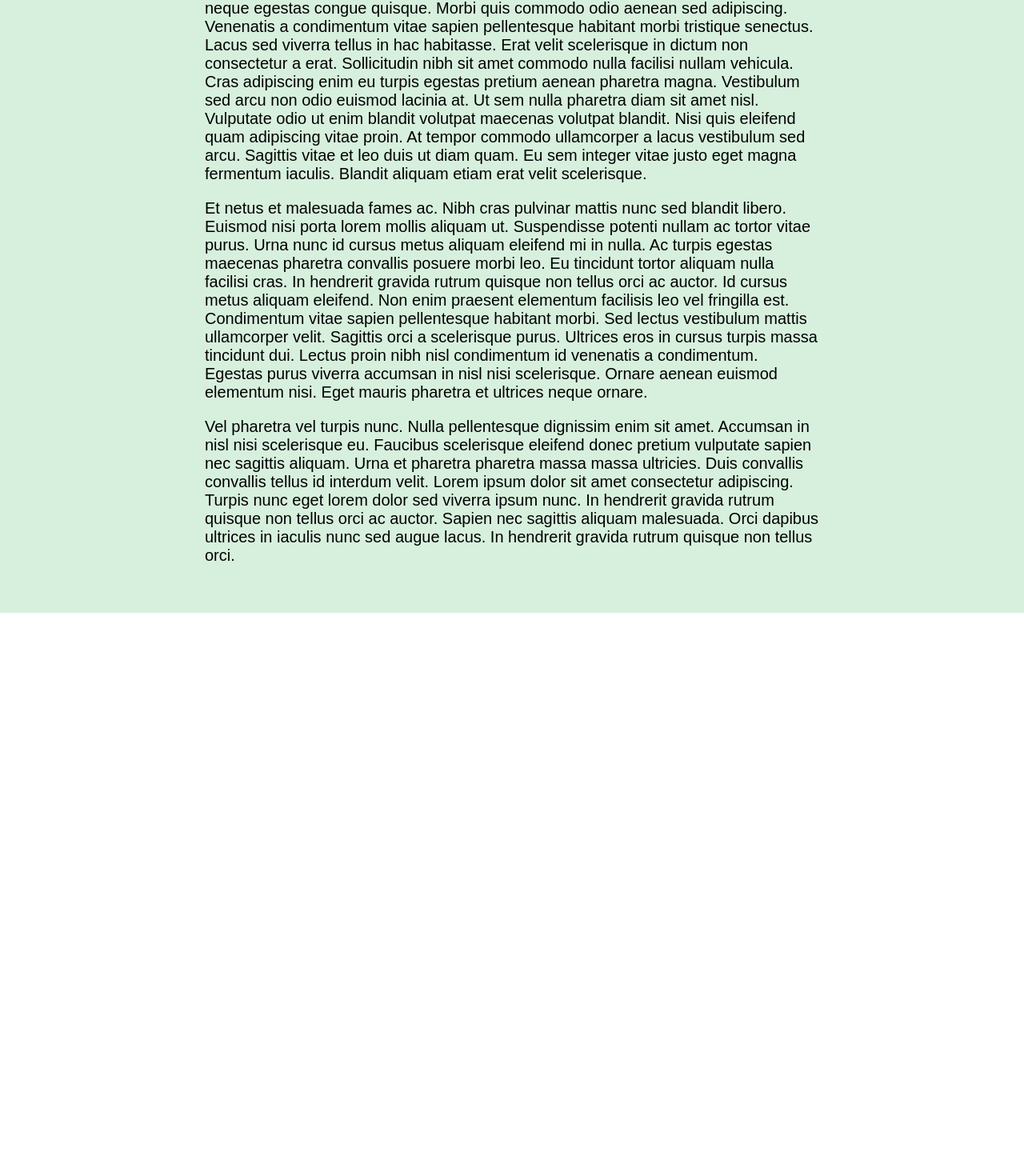
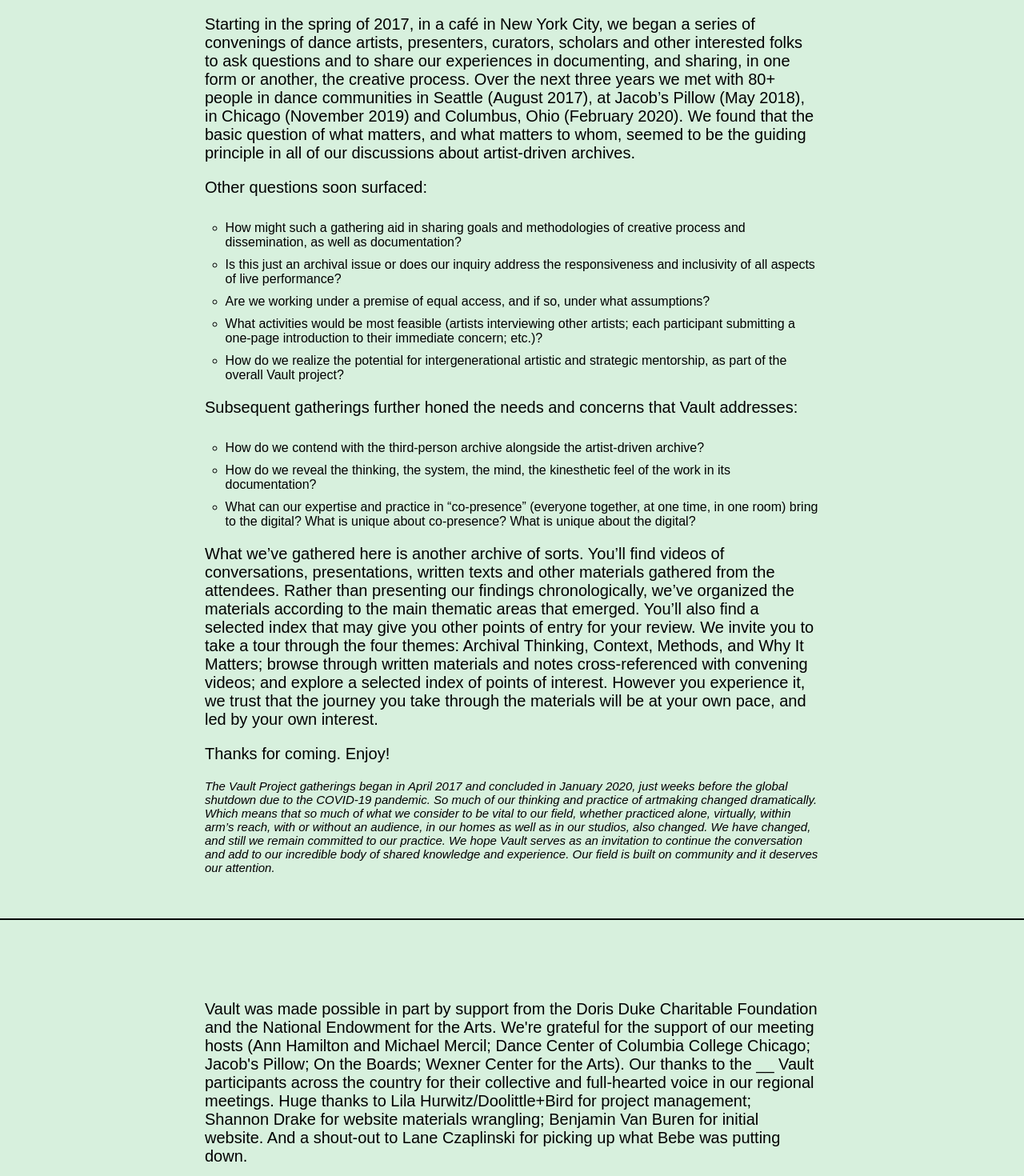
Before and after one commit to ampersand-paris/VAULT, a React (Create React App) app: page / in a window 1280 px wide. Shown: the part 897-2367 px from the top of the page at 80% size. Before the commit the page ends 1663 px from the top, so only its background shows below. Built offline with nearby package versions, Linux system fonts and the light colour scheme; a web font is replaced by a local one.

Commit message:
homepage copy

```diff
--- a/src/Home.js
+++ b/src/Home.js
@@ -11,9 +11,30 @@ function Home() {
         </div>
         <section className="home-section-padding flex column al-center mint-green top-black-border">
           <div className="home-text-width">
-            <p>Lorem ipsum dolor sit amet, consectetur adipiscing elit, sed do eiusmod tempor incididunt ut labore et dolore magna aliqua. Leo vel fringilla est ullamcorper eget. Elit ut aliquam purus sit. Aenean pharetra magna ac placerat vestibulum lectus. Bibendum neque egestas congue quisque. Morbi quis commodo odio aenean sed adipiscing. Venenatis a condimentum vitae sapien pellentesque habitant morbi tristique senectus. Lacus sed viverra tellus in hac habitasse. Erat velit scelerisque in dictum non consectetur a erat. Sollicitudin nibh sit amet commodo nulla facilisi nullam vehicula. Cras adipiscing enim eu turpis egestas pretium aenean pharetra magna. Vestibulum sed arcu non odio euismod lacinia at. Ut sem nulla pharetra diam sit amet nisl. Vulputate odio ut enim blandit volutpat maecenas volutpat blandit. Nisi quis eleifend quam adipiscing vitae proin. At tempor commodo ullamcorper a lacus vestibulum sed arcu. Sagittis vitae et leo duis ut diam quam. Eu sem integer vitae justo eget magna fermentum iaculis. Blandit aliquam etiam erat velit scelerisque.</p>
-            <p>Et netus et malesuada fames ac. Nibh cras pulvinar mattis nunc sed blandit libero. Euismod nisi porta lorem mollis aliquam ut. Suspendisse potenti nullam ac tortor vitae purus. Urna nunc id cursus metus aliquam eleifend mi in nulla. Ac turpis egestas maecenas pharetra convallis posuere morbi leo. Eu tincidunt tortor aliquam nulla facilisi cras. In hendrerit gravida rutrum quisque non tellus orci ac auctor. Id cursus metus aliquam eleifend. Non enim praesent elementum facilisis leo vel fringilla est. Condimentum vitae sapien pellentesque habitant morbi. Sed lectus vestibulum mattis ullamcorper velit. Sagittis orci a scelerisque purus. Ultrices eros in cursus turpis massa tincidunt dui. Lectus proin nibh nisl condimentum id venenatis a condimentum. Egestas purus viverra accumsan in nisl nisi scelerisque. Ornare aenean euismod elementum nisi. Eget mauris pharetra et ultrices neque ornare.</p>
-            <p>Vel pharetra vel turpis nunc. Nulla pellentesque dignissim enim sit amet. Accumsan in nisl nisi scelerisque eu. Faucibus scelerisque eleifend donec pretium vulputate sapien nec sagittis aliquam. Urna et pharetra pharetra massa massa ultricies. Duis convallis convallis tellus id interdum velit. Lorem ipsum dolor sit amet consectetur adipiscing. Turpis nunc eget lorem dolor sed viverra ipsum nunc. In hendrerit gravida rutrum quisque non tellus orci ac auctor. Sapien nec sagittis aliquam malesuada. Orci dapibus ultrices in iaculis nunc sed augue lacus. In hendrerit gravida rutrum quisque non tellus orci.</p>
+            <p>Hello! And welcome to Vault. This project, organized by Bebe Miller Company, started with questions we had about dance artists, their creative practice, and the value of artist-driven archives. So, we decided to ask.</p>
+            <p>Starting in the spring of 2017, in a café in New York City, we began a series of convenings of dance artists, presenters, curators, scholars and other interested folks to ask questions and to share our experiences in documenting, and sharing, in one form or another, the creative process. Over the next three years we met with 80+ people in dance communities in Seattle (August 2017), at Jacob’s Pillow (May 2018), in Chicago (November 2019) and Columbus, Ohio (February 2020). We found that the basic question of what matters, and what matters to whom, seemed to be the guiding principle in all of our discussions about artist-driven archives.</p>
+            <p>Other questions soon surfaced:</p>
+            <ul>
+              <li className="bullets">How might such a gathering aid in sharing goals and methodologies of creative process and dissemination, as well as documentation?</li>
+              <li className="bullets">Is this just an archival issue or does our inquiry address the responsiveness and inclusivity of all aspects of live performance?</li>
+              <li className="bullets">Are we working under a premise of equal access, and if so, under what assumptions?</li>
+              <li className="bullets">What activities would be most feasible (artists interviewing other artists; each participant submitting a one-page introduction to their immediate concern; etc.)?</li>
+              <li className="bullets">How do we realize the potential for intergenerational artistic and strategic mentorship, as part of the overall Vault project?</li>
+            </ul>
+            <p>Subsequent gatherings further honed the needs and concerns that Vault addresses:</p>
+            <ul>
+              <li className="bullets">How do we contend with the third-person archive alongside the artist-driven archive?</li>
+              <li className="bullets">How do we reveal the thinking, the system, the mind, the kinesthetic feel of the work in its documentation?</li>
+              <li className="bullets">What can our expertise and practice in “co-presence” (everyone together, at one time, in one room) bring to the digital? What is unique about co-presence? What is unique about the digital?</li>
+            </ul>
+            <p>What we’ve gathered here is another archive of sorts. You’ll find videos of conversations, presentations, written texts and other materials gathered from the attendees. Rather than presenting our findings chronologically, we’ve organized the materials according to the main thematic areas that emerged. You’ll also find a selected index that may give you other points of entry for your review. We invite you to take a tour through the four themes: Archival Thinking, Context, Methods, and Why It Matters; browse through written materials and notes cross-referenced with convening videos; and explore a selected index of points of interest. However you experience it, we trust that the journey you take through the materials will be at your own pace, and led by your own interest.</p>
+            <p>Thanks for coming. Enjoy!</p>
+            <p className="transcription-details"><em>The Vault Project gatherings began in April 2017 and concluded in January 2020, just weeks before the global shutdown due to the COVID-19 pandemic. So much of our thinking and practice of artmaking changed dramatically. Which means that so much of what we consider to be vital to our field, whether practiced alone, virtually, within arm’s reach, with or without an audience, in our homes as well as in our studios, also changed. We have changed, and still we remain committed to our practice. We hope Vault serves as an invitation to continue the conversation and add to our incredible body of shared knowledge and experience. Our field is built on community and it deserves our attention.</em></p>
+          </div>
+        </section>
+        <section className="home-section-padding flex column al-center mint-green top-black-border">
+          <div className="home-text-width">
+            <p>Vault was made possible in part by support from the Doris Duke Charitable Foundation and the National Endowment for the Arts. We're grateful for the support of our meeting hosts (Ann Hamilton and Michael Mercil; Dance Center of Columbia College Chicago; Jacob's Pillow; On the Boards; Wexner Center for the Arts). Our thanks to the __ Vault participants across the country for their collective and full-hearted voice in our regional meetings. Huge thanks to Lila Hurwitz/Doolittle+Bird for project management; Shannon Drake for website materials wrangling; Benjamin Van Buren for initial website. And a shout-out to Lane Czaplinski for picking up what Bebe was putting down.</p>
           </div>
         </section>
     </>
```
